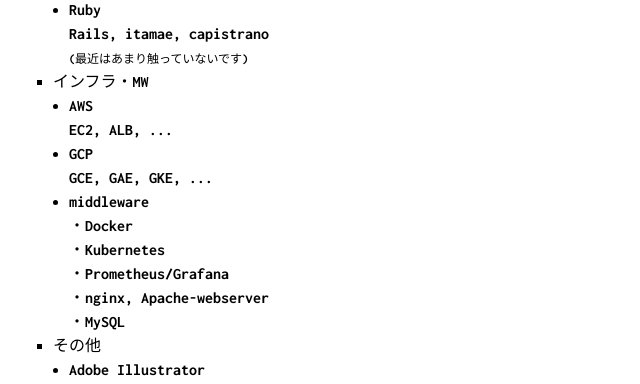
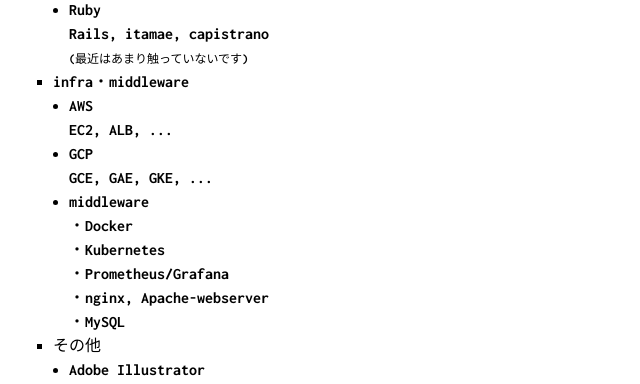
Before and after one commit to up-tri/up-tri.me, a Next.js app: page / in a window 1280 px wide. Shown: the part 2052-2436 px from the top of the page, without its empty margins (319-959 px from the left). Built offline with nearby package versions, Linux system fonts and the light colour scheme.

Commit message:
Update index.tsx

```diff
--- a/src/pages/index.tsx
+++ b/src/pages/index.tsx
@@ -245,7 +245,7 @@
               </ul>
             </li>
             <li>
-              インフラ・MW
+              infra・middleware
               <ul className='ml-4' style={{ listStyleType: "disc" }}>
                 <li>
                   AWS
```
